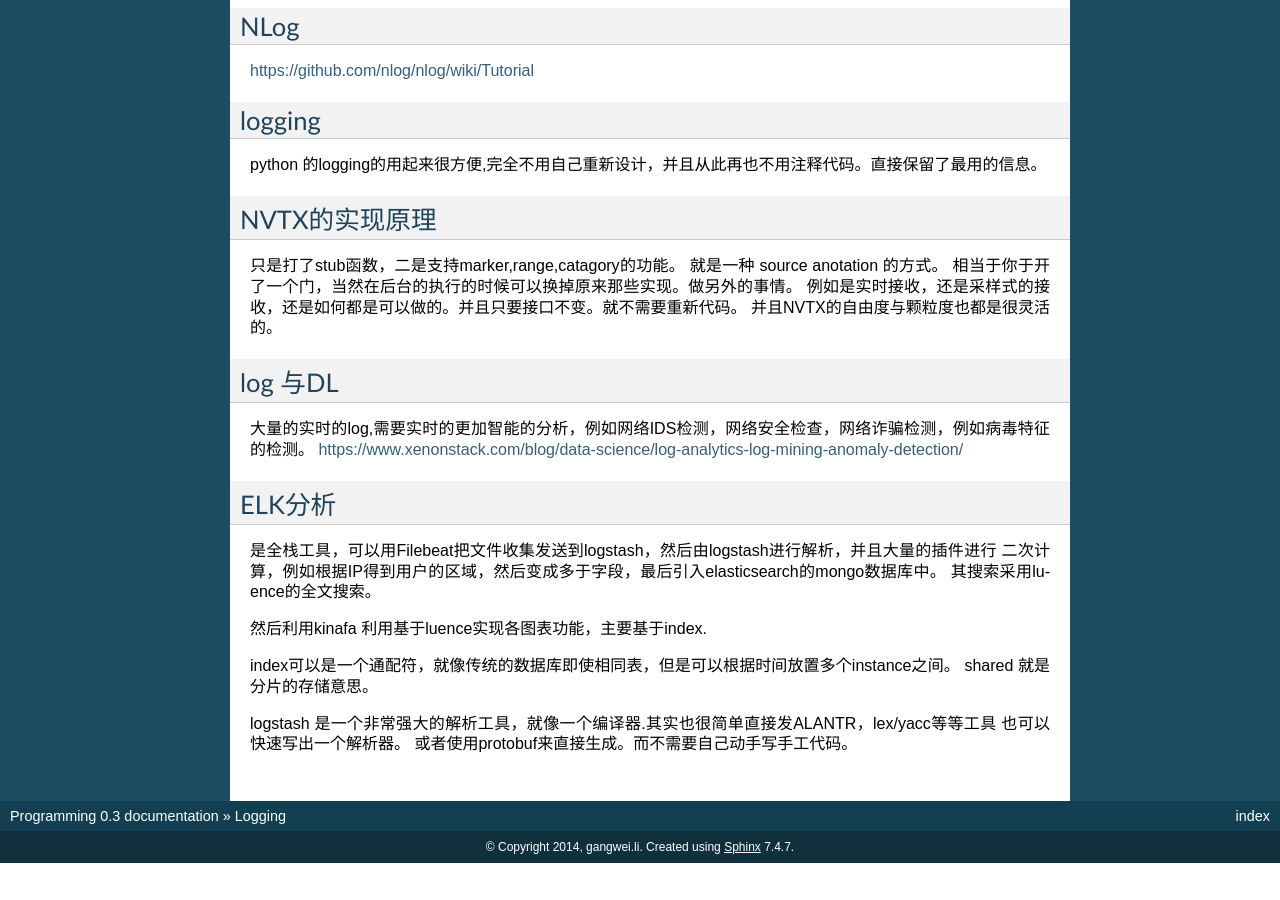
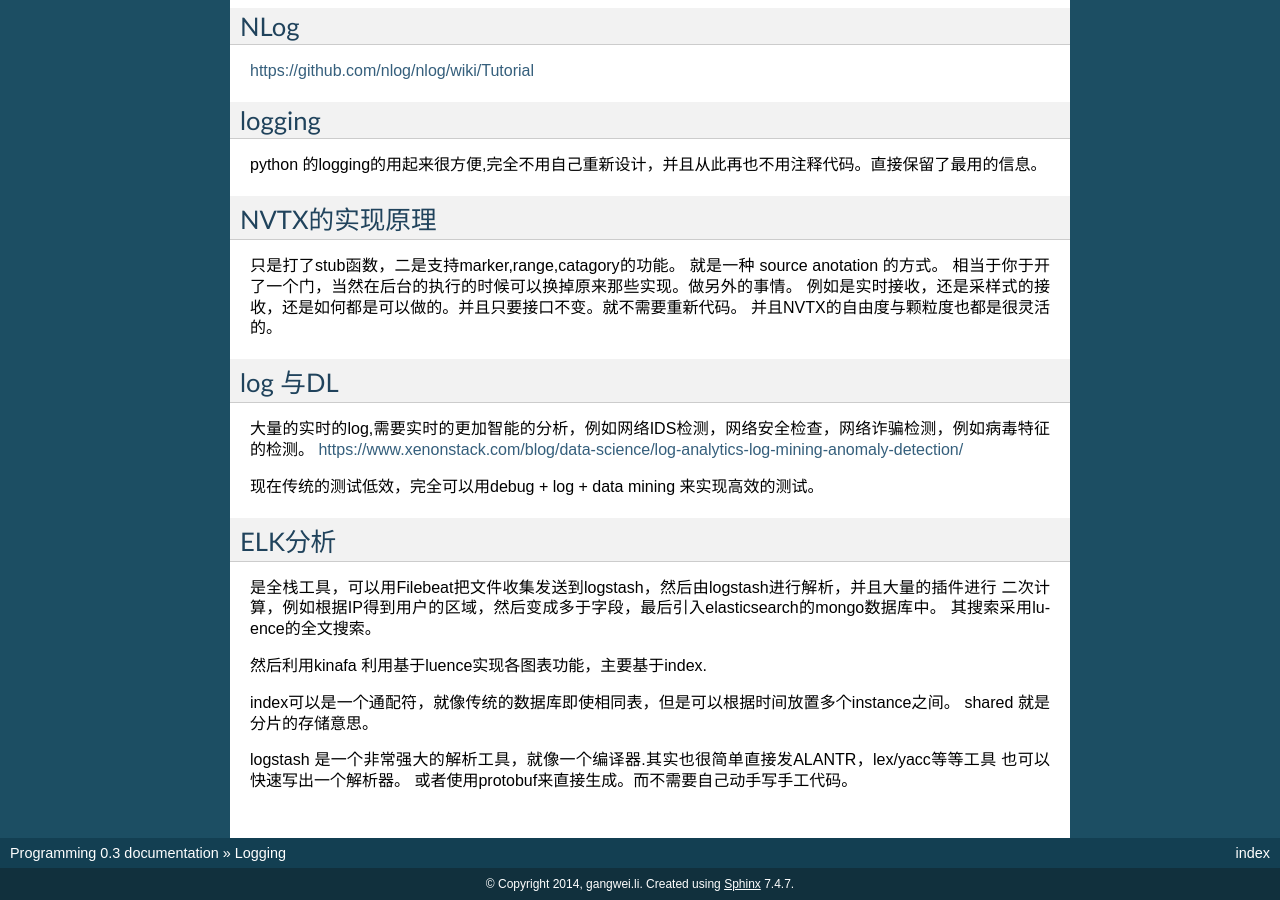
Before and after one commit to gwli/Programming, a Sphinx documentation site: the page built from source/content/Stage_2/logging.rst, in a window 1280 px wide and 900 px high, scrolled down 2515 px. Built offline with Sphinx 7.4.7, drawn with Linux system fonts in a browser that asks for light colours; before the commit the page ends 3378 px from its top, so only the background shows below that.

Commit message:
全新测试方法

```diff
--- a/source/content/Stage_2/logging.rst
+++ b/source/content/Stage_2/logging.rst
@@ -178,7 +178,7 @@ log 与DL
 大量的实时的log,需要实时的更加智能的分析，例如网络IDS检测，网络安全检查，网络诈骗检测，例如病毒特征的检测。
 https://www.xenonstack.com/blog/data-science/log-analytics-log-mining-anomaly-detection/
 
-
+现在传统的测试低效，完全可以用debug + log + data mining 来实现高效的测试。
 
 ELK分析
 =======
```
